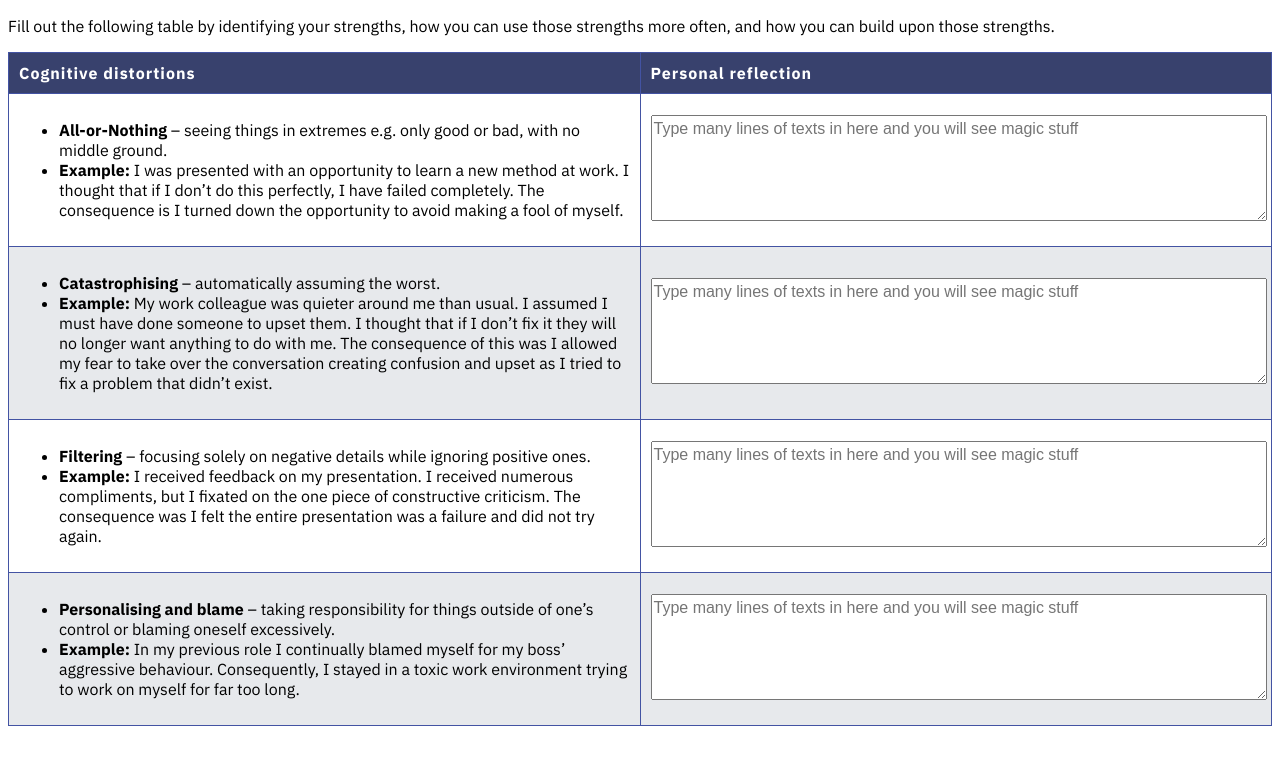
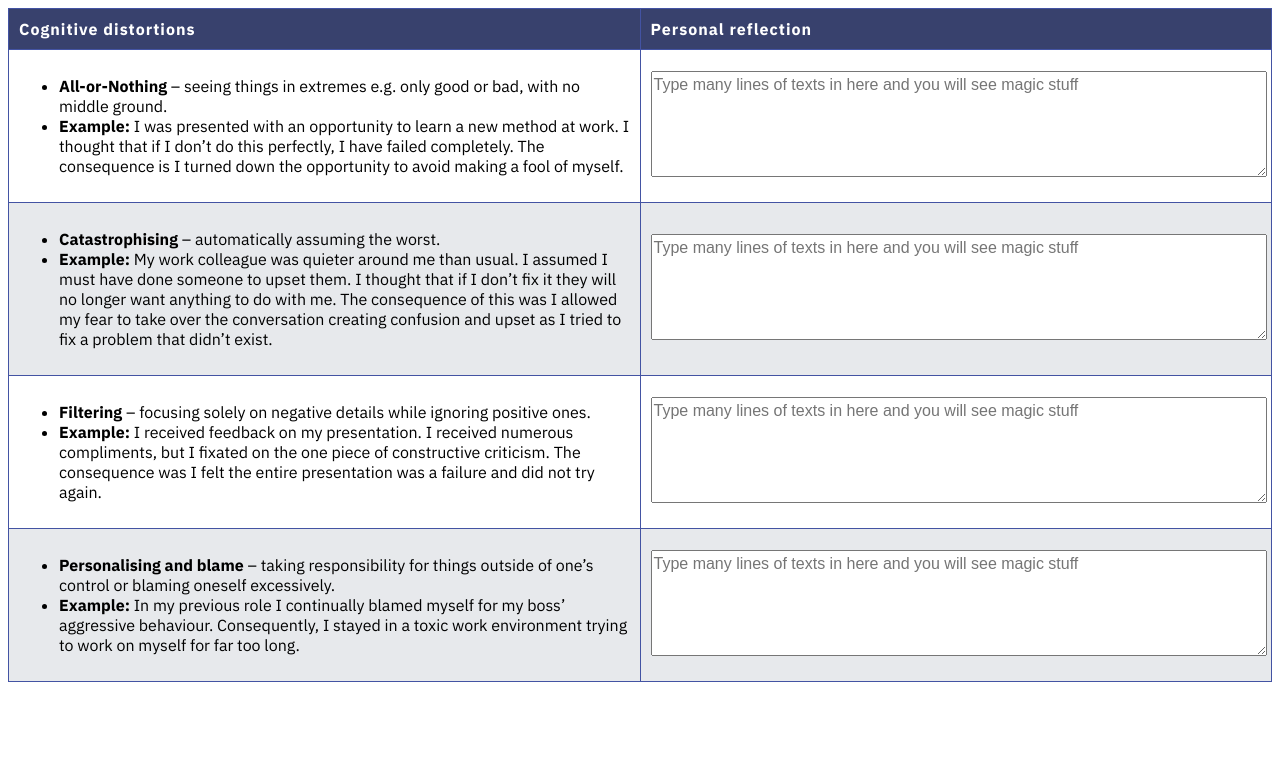
Before and after one commit to rhAIMcham/MSAB-AcknowledgingYourStrengths, a plain HTML site: page index.html in a window 1280 px wide. Drawn offline with Linux system fonts and the light colour scheme.

Commit message:
Removed irrelevant p line

```diff
--- a/index.html
+++ b/index.html
@@ -112,7 +112,6 @@ input {
 </style>
   </head>
 <body>
-  <p>Fill out the following table by identifying your strengths, how you can use those strengths more often, and how you can build upon those strengths.</p>
 <table>
      <colgroup>
         <col style="width: 50%;">
```
